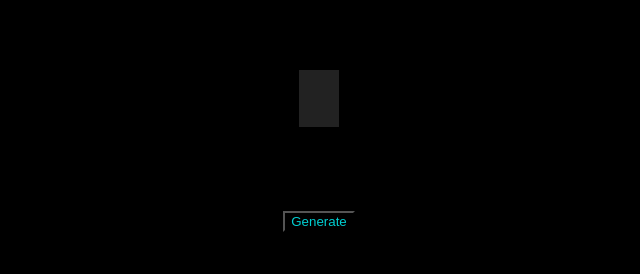
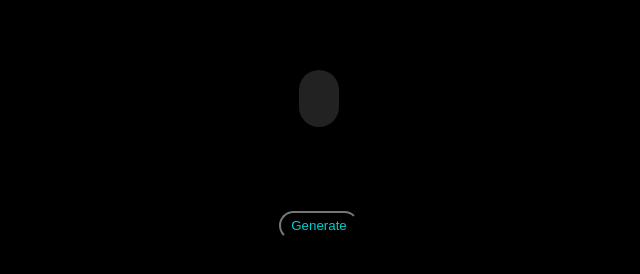
Before and after one commit to joaohudson/mini-google, a website: page client/sites/password-generator/index.html in a window 1280 px wide. Shown: the part 176-450 px from the top of the page, 321-961 px from the left. Drawn offline with Linux system fonts and the light colour scheme.

Commit message:
atualizando passowrd generator: melhorando botão e box de senha, adicionando tooltip

```diff
--- a/client/sites/password-generator/index.html
+++ b/client/sites/password-generator/index.html
@@ -10,7 +10,10 @@
                 color: darkturquoise;
             }
             button{
+                padding: 5px 10px;
                 background-color: black;
+                border-color: #222222;
+                border-radius: 25px;
                 color: darkturquoise;
             }
             body{
@@ -24,6 +27,7 @@
                 background-color: #222222;
                 box-sizing: content-box;
                 padding: 20px 20px;
+                border-radius: 25px;
             }
             #passwordLabel{
                 cursor: pointer;
@@ -45,7 +49,7 @@
         </div>
         <div>
             <box id="passwordBox">
-                <label id="passwordLabel"> </label>
+                <label id="passwordLabel" title="Clip to copy to clipboard!"> </label>
             </box>
         </div>
         <div id="infoDiv">
```
